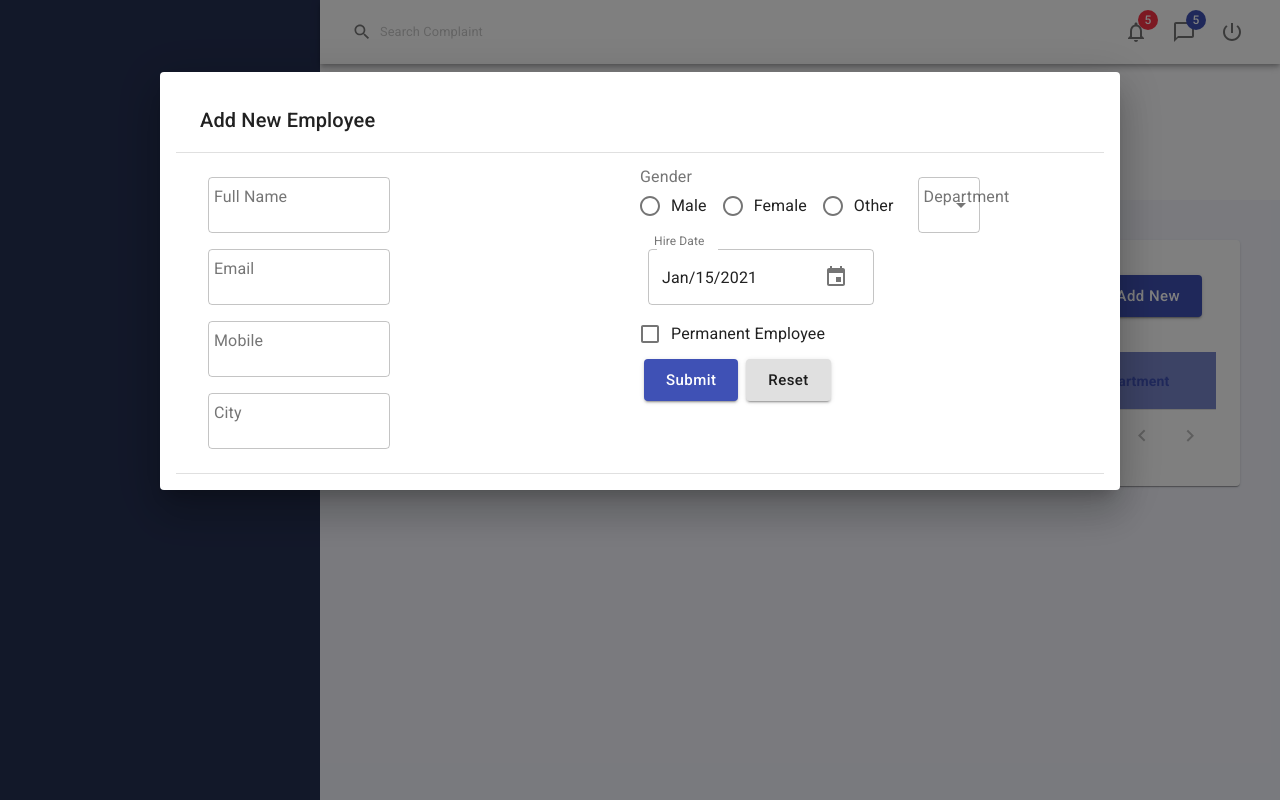
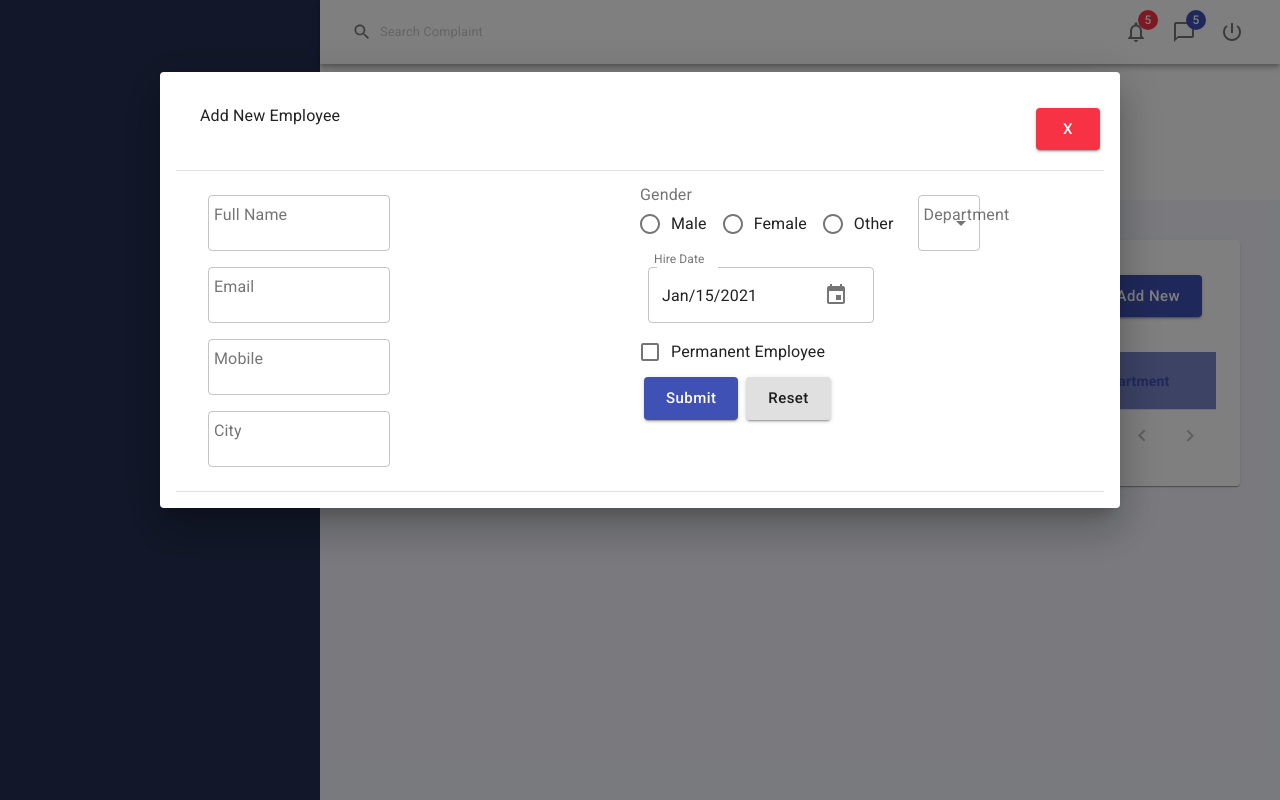
Before and after one commit to ayvicky/demo-material-ui-complete, a React (Create React App) app: page / in a window 1280 px wide. Both pictures are taken after typing "Sample" into the empty fields and a click on the button "Add New". Built offline with nearby package versions, Linux system fonts and the light colour scheme.

Commit message:
setup popup with styling

```diff
--- a/src/components/Popup.js
+++ b/src/components/Popup.js
@@ -1,12 +1,17 @@
 import React from 'react'
 
-import { Dialog, DialogContent, DialogTitle, makeStyles } from '@material-ui/core';
+import { Dialog, DialogContent, DialogTitle, makeStyles, Typography } from '@material-ui/core';
+
+import { Controls } from './controls/Controls'
 
 const useStyles = makeStyles(theme => ({
     dialogWrapper: {
         padding: theme.spacing(2),
         position: 'absolute',
         top: theme.spacing(5)
+    },
+    dialogTitle: {
+        paddingRight: '0px'
     }
 }))
 
@@ -16,8 +21,16 @@ export default function Popup(props) {
 
     return (
         <Dialog open={openPopup} maxWidth='md' classes={{ paper: classes.dialogWrapper}}>
-            <DialogTitle>
-                {title}
+            <DialogTitle className={classes.dialogTitle}>
+                <div style={{display:'flex'}}>
+                    <Typography varient='h6' component='div' style={{flexGrow: 1}}>
+                        {title}
+                    </Typography>
+                    <Controls.Button
+                        color='secondary'
+                        text='X'
+                        />
+                </div>
             </DialogTitle>
             <DialogContent dividers>
                 {children}
```
Also changed, not shown: 1 other file (tests, documents, lock files or other folders).
